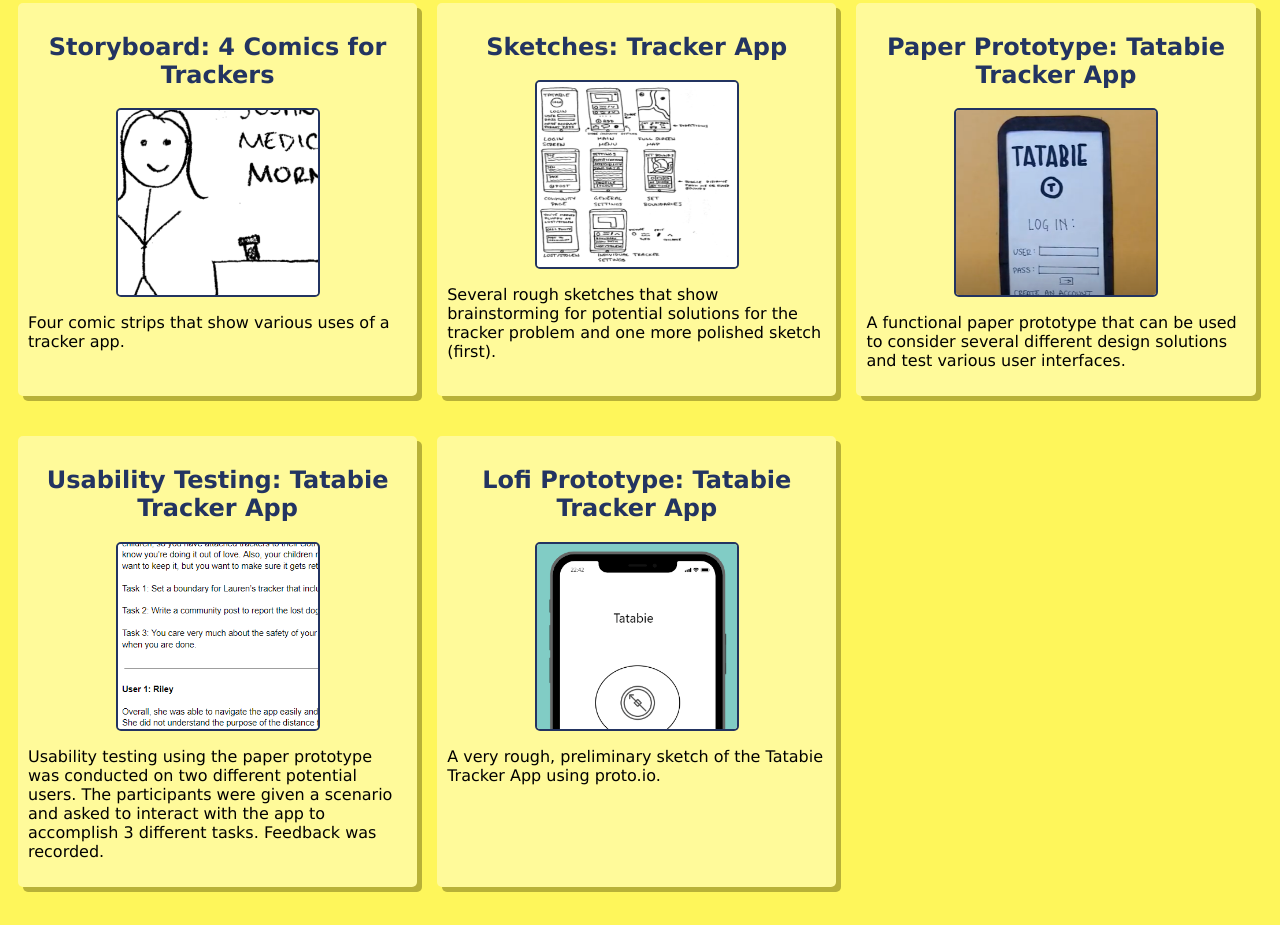
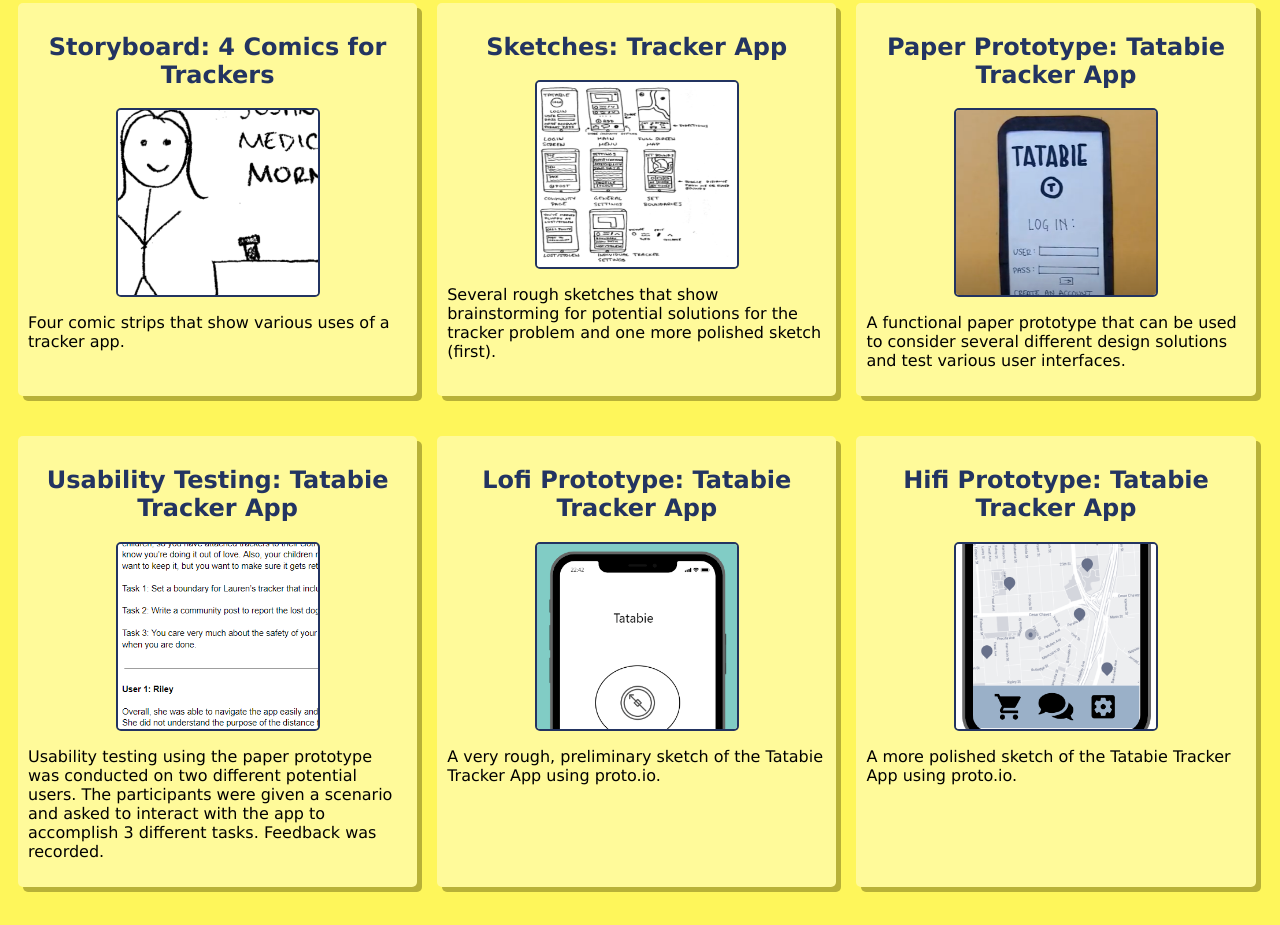
Before and after one commit to ALuedicke/ALuedicke.github.io, a plain HTML site: page index.html in a window 1280 px wide. Shown: the part 541-1466 px from the top of the page. Drawn offline with Linux system fonts and the light colour scheme.

Commit message:
Add files via upload

```diff
--- a/index.html
+++ b/index.html
@@ -93,6 +93,17 @@
                     </p>
                 </section>
             </section>
+
+            <!-- Hifi Prototype Assignment-->
+            <section class="assignment">
+                <a href="Files/hifi-prototype/index.html"><h2>Hifi Prototype: Tatabie Tracker App</h2></a>
+                <a href="Files/hifi-prototype/index.html"><img src="Images/hifiproto.png"> </a>
+                <section class="assignment-details">
+                    <p>
+                        A more polished sketch of the Tatabie Tracker App using proto.io.
+                    </p>
+                </section>
+            </section>
         </div>
     </body>
 </html>
```
